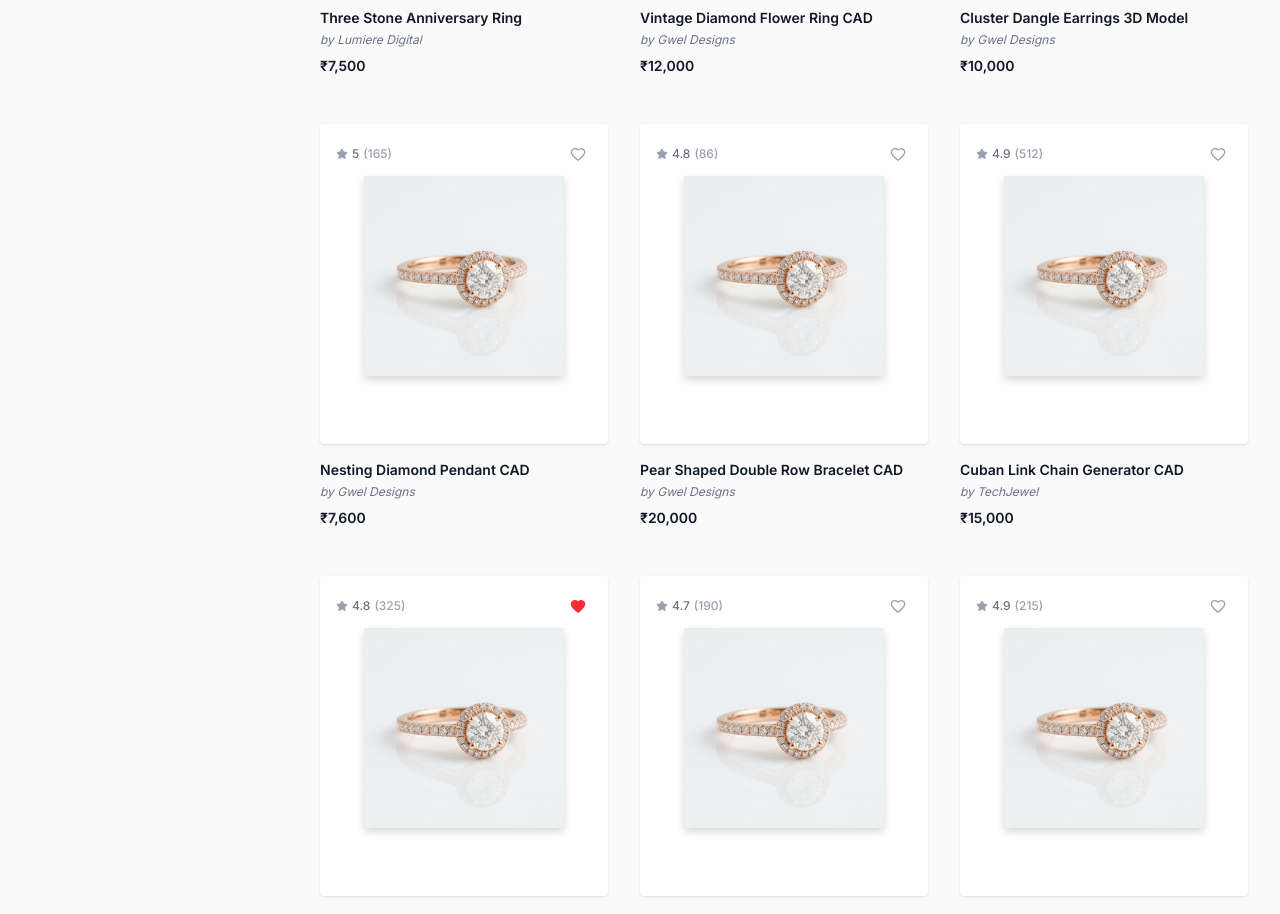
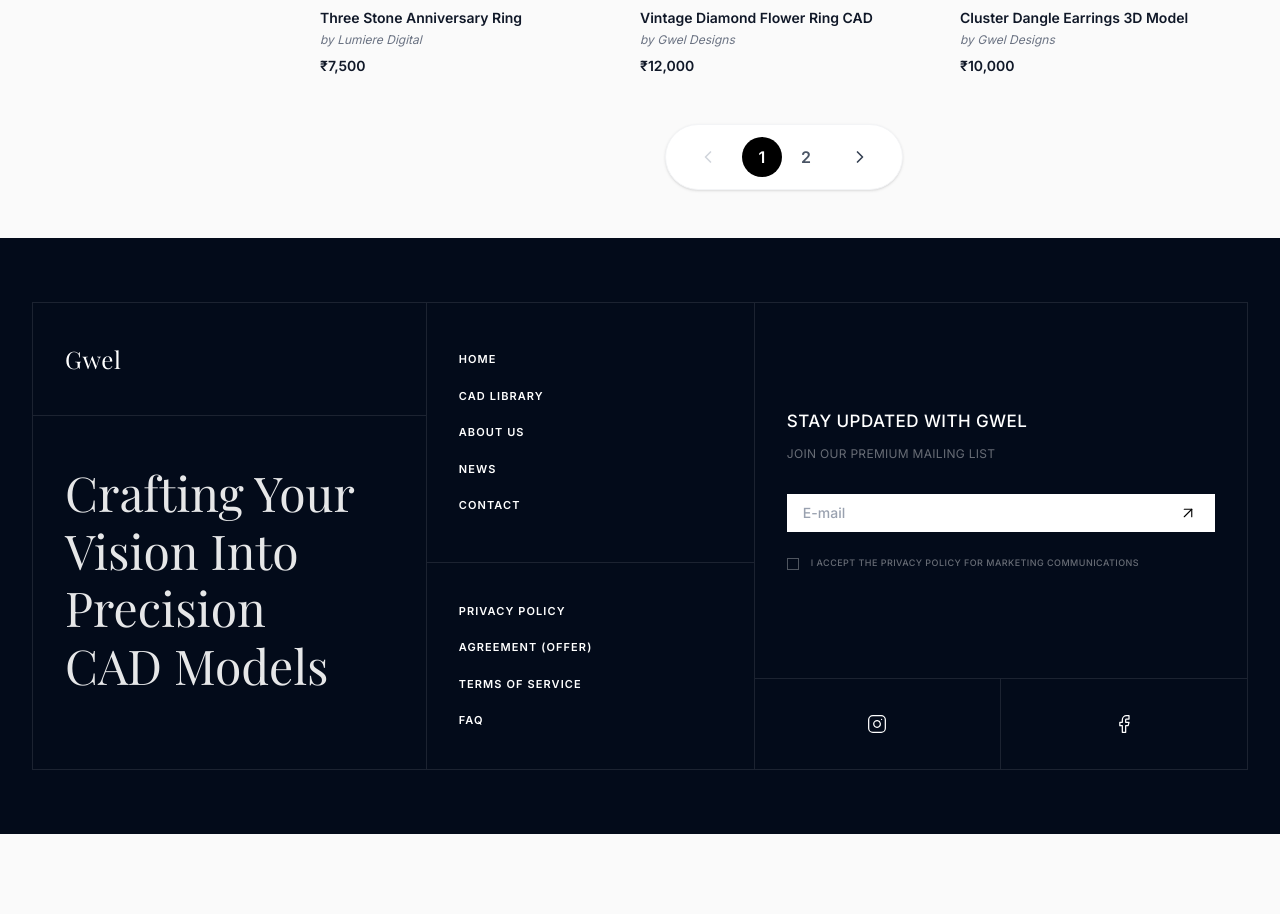
Before and after one commit to ehsaancode/diamondDraft, a React (Vite) app in the folder frontend/: page /shop in a window 1280 px wide. Shown: the part 1980-2894 px from the top of the page. After the commit the page ends 2814 px from the top, so only its background shows below. Built offline with nearby package versions, Linux system fonts and the light colour scheme.

Commit message:
add pagination

```diff
--- a/frontend/src/pages/MobileShop.jsx
+++ b/frontend/src/pages/MobileShop.jsx
@@ -1,6 +1,6 @@
-import React, { useState, useMemo } from 'react';
+import React, { useState, useMemo, useEffect } from 'react';
 import { motion, AnimatePresence } from 'framer-motion';
-import { ChevronLeft, Search, Plus, Heart, ChevronDown, Filter, X, Check } from 'lucide-react';
+import { ChevronLeft, Search, Plus, Heart, ChevronDown, Filter, X, Check, ChevronRight } from 'lucide-react';
 import { useNavigate } from 'react-router-dom';
 import { products } from '../data/products';
 import { useCart } from '../context/CartContext';
@@ -15,6 +15,12 @@ const MobileShop = () => {
   const [selectedTag, setSelectedTag] = useState('All');
   const [sortOrder, setSortOrder] = useState('default');
   const [isFilterDrawerOpen, setIsFilterDrawerOpen] = useState(false);
+  const [currentPage, setCurrentPage] = useState(1);
+  const ITEMS_PER_PAGE = 12;
+
+  useEffect(() => {
+    setCurrentPage(1);
+  }, [selectedBrand, selectedTag, sortOrder]);
 
   const brands = ['All', ...new Set(products.map(p => p.brand))];
   const tags = ['All', ...new Set(products.map(p => p.tag).filter(Boolean))];
@@ -40,6 +46,12 @@ const MobileShop = () => {
   }, [selectedBrand, selectedTag, sortOrder]);
 
   const activeFilterCount = (selectedBrand !== 'All' ? 1 : 0) + (selectedTag !== 'All' ? 1 : 0) + (sortOrder !== 'default' ? 1 : 0);
+
+  const totalPages = Math.ceil(filteredProducts.length / ITEMS_PER_PAGE);
+  const paginatedProducts = filteredProducts.slice(
+    (currentPage - 1) * ITEMS_PER_PAGE,
+    currentPage * ITEMS_PER_PAGE
+  );
 
   return (
     <div className="bg-[#f8f9fa] min-h-screen pb-32 font-sans overflow-x-hidden">
@@ -102,7 +114,7 @@ const MobileShop = () => {
 
         <div className="grid grid-cols-2 gap-x-4 gap-y-6">
           <AnimatePresence mode='popLayout'>
-            {filteredProducts.map((product) => (
+            {paginatedProducts.map((product) => (
               <motion.div
                 key={product.id}
                 layout
@@ -157,6 +169,47 @@ const MobileShop = () => {
             ))}
           </AnimatePresence>
         </div>
+
+        {totalPages > 1 && (
+          <div className="flex justify-center items-center gap-1.5 mt-8 bg-white/80 backdrop-blur-sm rounded-full px-4 py-2.5 w-fit mx-auto border border-gray-100 shadow-sm">
+            <button
+              onClick={() => {
+                setCurrentPage(prev => Math.max(prev - 1, 1));
+                window.scrollTo({ top: 0, behavior: 'smooth' });
+              }}
+              disabled={currentPage === 1}
+              className={`p-1.5 rounded-full transition-colors ${currentPage === 1 ? 'text-gray-300 cursor-not-allowed' : 'text-gray-700 hover:bg-gray-100'}`}
+            >
+              <ChevronLeft size={18} />
+            </button>
+
+            <div className="flex gap-1 overflow-x-auto max-w-[150px] scrollbar-hide px-1">
+              {Array.from({ length: totalPages }).map((_, i) => (
+                <button
+                  key={i}
+                  onClick={() => {
+                    setCurrentPage(i + 1);
+                    window.scrollTo({ top: 0, behavior: 'smooth' });
+                  }}
+                  className={`min-w-8 h-8 rounded-full flex items-center justify-center font-bold text-sm transition-all px-2 shrink-0 ${currentPage === i + 1 ? 'bg-black text-white' : 'text-gray-600 hover:bg-gray-100'}`}
+                >
+                  {i + 1}
+                </button>
+              ))}
+            </div>
+
+            <button
+              onClick={() => {
+                setCurrentPage(prev => Math.min(prev + 1, totalPages));
+                window.scrollTo({ top: 0, behavior: 'smooth' });
+              }}
+              disabled={currentPage === totalPages}
+              className={`p-1.5 rounded-full transition-colors ${currentPage === totalPages ? 'text-gray-300 cursor-not-allowed' : 'text-gray-700 hover:bg-gray-100'}`}
+            >
+              <ChevronRight size={18} />
+            </button>
+          </div>
+        )}
 
         {filteredProducts.length === 0 && (
           <div className="py-20 text-center flex flex-col items-center gap-4">
--- a/frontend/src/pages/Shop.jsx
+++ b/frontend/src/pages/Shop.jsx
@@ -1,7 +1,7 @@
 import React, { useState, useMemo, useEffect, useRef } from 'react';
 import { useLocation } from 'react-router-dom';
 import { motion, AnimatePresence } from 'framer-motion';
-import { Filter, X } from 'lucide-react';
+import { Filter, X, ChevronLeft, ChevronRight } from 'lucide-react';
 import ProductCard from '../components/ui/ProductCard';
 import { products } from '../data/products';
 import { useMobile } from '../hooks/useMobile';
@@ -15,6 +15,8 @@ const Shop = () => {
   const [searchQuery, setSearchQuery] = useState('');
   const [debouncedSearchQuery, setDebouncedSearchQuery] = useState('');
   const [isMobileFiltersOpen, setIsMobileFiltersOpen] = useState(false);
+  const [currentPage, setCurrentPage] = useState(1);
+  const ITEMS_PER_PAGE = 12;
 
   const location = useLocation();
   const searchInputRef = useRef(null);
@@ -36,6 +38,11 @@ const Shop = () => {
 
     return () => clearTimeout(timer);
   }, [searchQuery]);
+
+  // Reset pagination when filters change
+  useEffect(() => {
+    setCurrentPage(1);
+  }, [selectedBrand, selectedTag, sortOrder, debouncedSearchQuery]);
 
   const brands = ['All', ...new Set(products.map(p => p.brand))];
   const tags = ['All', ...new Set(products.map(p => p.tag).filter(Boolean))];
@@ -72,6 +79,12 @@ const Shop = () => {
   if (isMobile) {
     return <MobileShop />;
   }
+
+  const totalPages = Math.ceil(filteredAndSortedProducts.length / ITEMS_PER_PAGE);
+  const paginatedProducts = filteredAndSortedProducts.slice(
+    (currentPage - 1) * ITEMS_PER_PAGE,
+    currentPage * ITEMS_PER_PAGE
+  );
 
   return (
     <div className="px-8 py-12 max-w-7xl mx-auto w-full">
@@ -156,11 +169,59 @@ const Shop = () => {
           </div>
 
           {filteredAndSortedProducts.length > 0 ? (
-            <div className="grid grid-cols-2 lg:grid-cols-3 gap-x-4 md:gap-x-8 gap-y-10 md:gap-y-12">
-              {filteredAndSortedProducts.map((product, index) => (
-                <ProductCard key={product.id} product={product} index={index} />
-              ))}
-            </div>
+            <>
+              <div className="grid grid-cols-2 lg:grid-cols-3 gap-x-4 md:gap-x-8 gap-y-10 md:gap-y-12">
+                {paginatedProducts.map((product, index) => (
+                  <ProductCard key={product.id} product={product} index={index} />
+                ))}
+              </div>
+
+              {/* Pagination Controls */}
+              {totalPages > 1 && (
+                <div className="flex justify-center items-center gap-2 mt-12 bg-white rounded-full px-6 py-3 w-fit mx-auto border border-gray-100 shadow-sm">
+                  <button
+                    onClick={() => {
+                      setCurrentPage(prev => Math.max(prev - 1, 1));
+                      window.scrollTo({ top: 0, behavior: 'smooth' });
+                    }}
+                    disabled={currentPage === 1}
+                    className={`p-2 rounded-full transition-colors ${currentPage === 1 ? 'text-gray-300 cursor-not-allowed' : 'text-gray-700 hover:bg-gray-100'}`}
+                  >
+                    <ChevronLeft size={20} />
+                  </button>
+
+                  <div className="flex gap-1 overflow-x-auto max-w-[200px] scrollbar-hide px-2">
+                    {Array.from({ length: totalPages }).map((_, i) => {
+                      // Logic to show a limited number of pages could go here, but for now we show all
+                      // or just standard dots if there are too many. Assuming < 10 pages for now.
+                      return (
+                        <button
+                          key={i}
+                          onClick={() => {
+                            setCurrentPage(i + 1);
+                            window.scrollTo({ top: 0, behavior: 'smooth' });
+                          }}
+                          className={`min-w-10 h-10 rounded-full flex items-center justify-center font-bold transition-all px-3 shrink-0 ${currentPage === i + 1 ? 'bg-black text-white' : 'text-gray-600 hover:bg-gray-100'}`}
+                        >
+                          {i + 1}
+                        </button>
+                      );
+                    })}
+                  </div>
+
+                  <button
+                    onClick={() => {
+                      setCurrentPage(prev => Math.min(prev + 1, totalPages));
+                      window.scrollTo({ top: 0, behavior: 'smooth' });
+                    }}
+                    disabled={currentPage === totalPages}
+                    className={`p-2 rounded-full transition-colors ${currentPage === totalPages ? 'text-gray-300 cursor-not-allowed' : 'text-gray-700 hover:bg-gray-100'}`}
+                  >
+                    <ChevronRight size={20} />
+                  </button>
+                </div>
+              )}
+            </>
           ) : (
             <div className="py-20 text-center">
               <p className="text-gray-500 mb-4">No products found matching your search or filters.</p>
```
